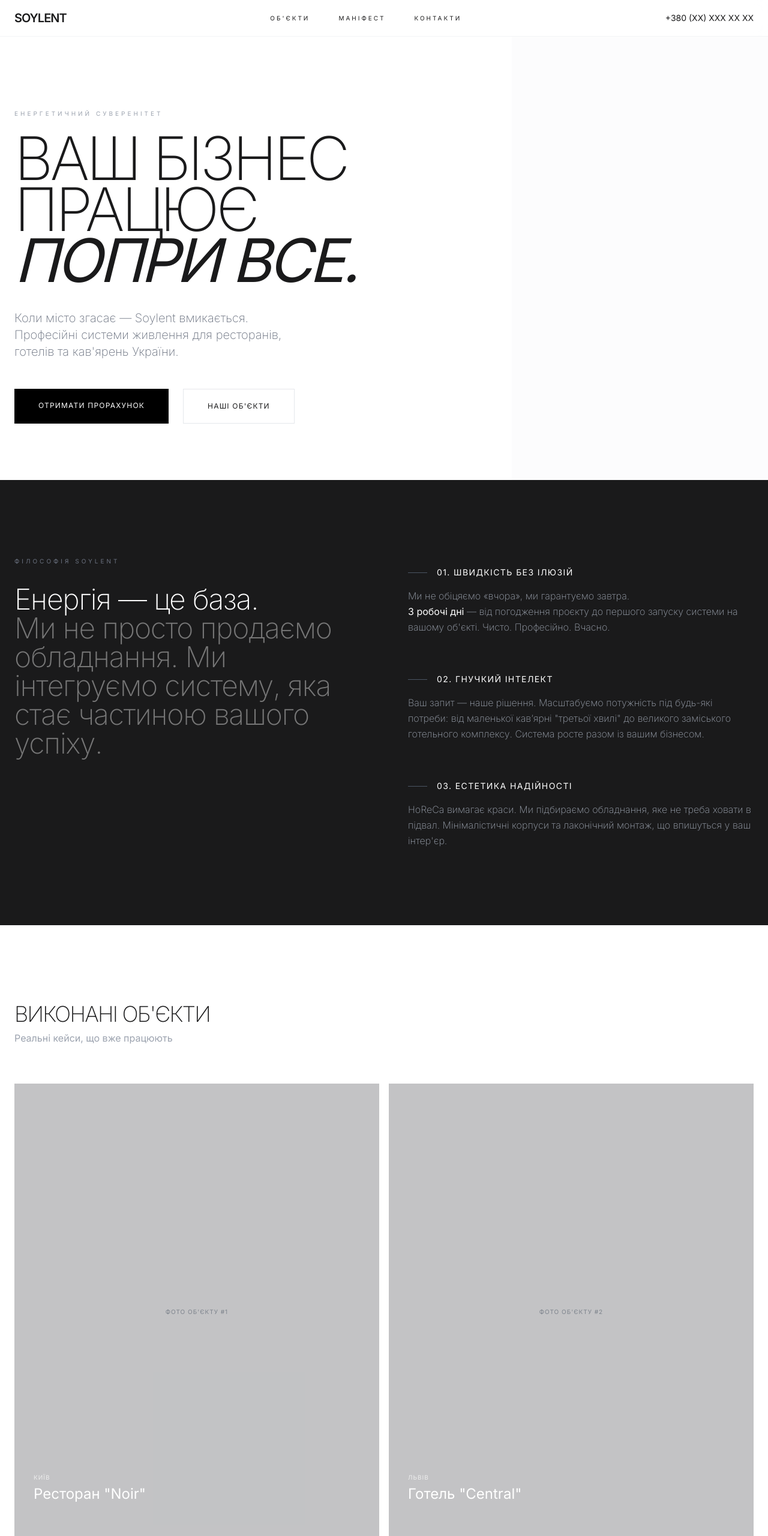
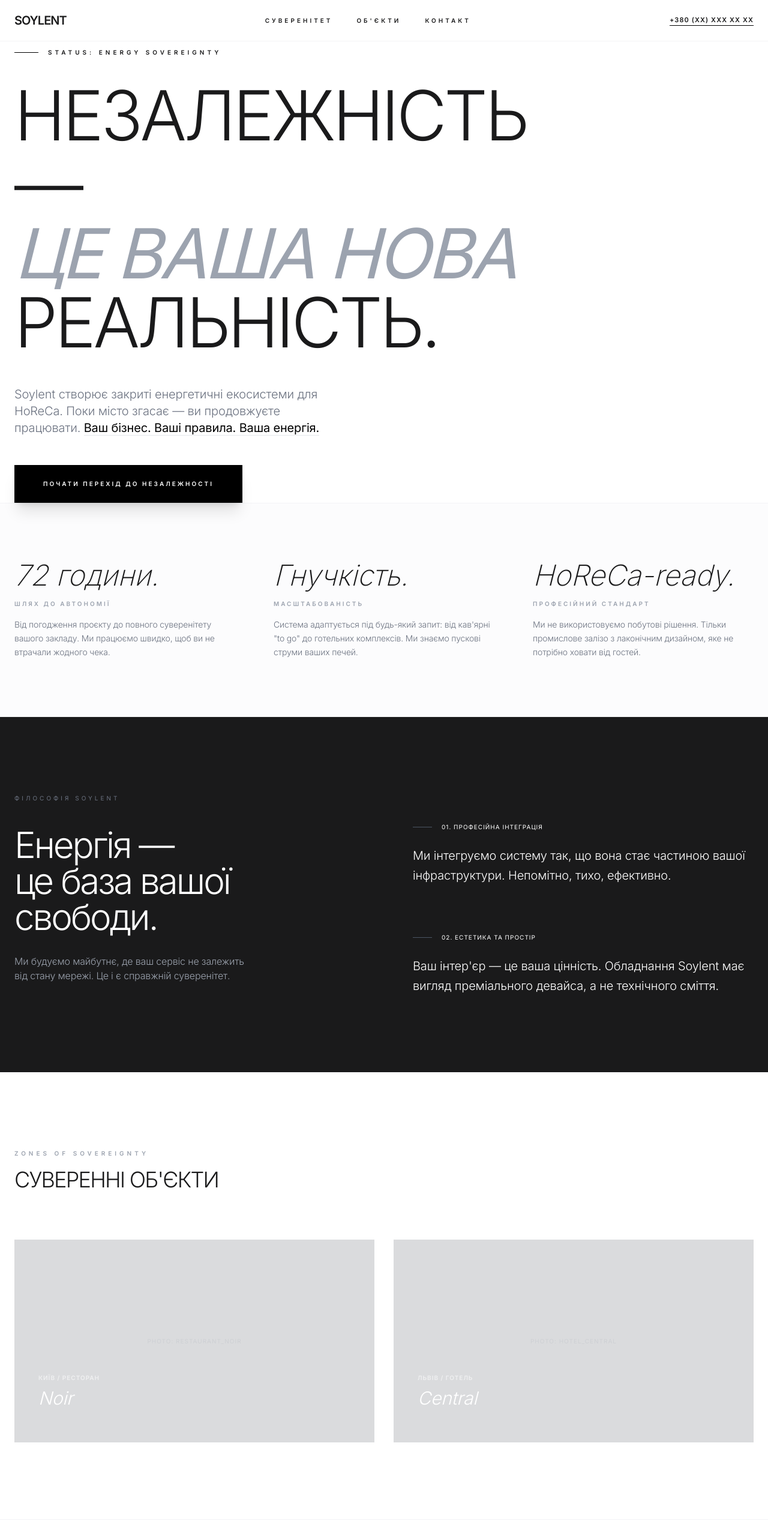
Before and after one commit to shylovak-spec/soylent_web, a plain HTML site: page index.html in a window 1280 px wide. Shown: the top 2560 px of the page at 60% size. Drawn offline with nearby package versions, Linux system fonts and the light colour scheme.

Commit message:
Update index.html

```diff
--- a/index.html
+++ b/index.html
@@ -3,87 +3,107 @@
 <head>
     <meta charset="UTF-8">
     <meta name="viewport" content="width=device-width, initial-scale=1.0">
-    <title>Soylent | Автономна енергія для HoReCa</title>
+    <title>Soylent | Енергетичний Суверенітет для HoReCa</title>
     <script src="https://cdn.tailwindcss.com"></script>
-    <link href="https://fonts.googleapis.com/css2?family=Inter:wght@200;400;600&display=swap" rel="stylesheet">
+    <link href="https://fonts.googleapis.com/css2?family=Inter:wght@200;300;400;600&display=swap" rel="stylesheet">
     <style>
-        body { font-family: 'Inter', sans-serif; background-color: #ffffff; color: #1a1a1b; }
-        .mask-image { mask-image: linear-gradient(to bottom, black 80%, transparent 100%); }
+        body { font-family: 'Inter', sans-serif; background-color: #ffffff; color: #1a1a1b; letter-spacing: -0.01em; }
+        .hero-title { line-height: 0.85; letter-spacing: -0.04em; }
+        .text-glow:hover { text-shadow: 0 0 15px rgba(0,0,0,0.1); transition: all 0.3s ease; }
     </style>
 </head>
 <body class="selection:bg-black selection:text-white">
 
-    <nav class="fixed w-full z-50 bg-white/80 backdrop-blur-md border-b border-gray-100">
-        <div class="max-w-7xl mx-auto px-6 py-4 flex justify-between items-center">
+    <nav class="fixed w-full z-50 bg-white/90 backdrop-blur-sm border-b border-gray-100">
+        <div class="max-w-7xl mx-auto px-6 py-5 flex justify-between items-center">
             <div class="text-xl font-bold tracking-tighter uppercase">Soylent</div>
-            <div class="hidden md:flex space-x-12 text-[10px] uppercase tracking-[0.3em] font-medium">
-                <a href="#projects" class="hover:text-gray-400 transition">Об'єкти</a>
-                <a href="#philosophy" class="hover:text-gray-400 transition">Маніфест</a>
-                <a href="#contact" class="hover:text-gray-400 transition">Контакти</a>
+            <div class="hidden md:flex space-x-10 text-[10px] uppercase tracking-[0.4em] font-semibold">
+                <a href="#sovereignty" class="hover:opacity-50 transition">Суверенітет</a>
+                <a href="#projects" class="hover:opacity-50 transition">Об'єкти</a>
+                <a href="#contact" class="hover:opacity-50 transition">Контакт</a>
             </div>
-            <a href="tel:+380XXXXXXXXX" class="text-sm font-medium">+380 (XX) XXX XX XX</a>
+            <a href="tel:+380XXXXXXXXX" class="text-[11px] font-bold tracking-widest border-b border-black">+380 (XX) XXX XX XX</a>
         </div>
     </nav>
 
     <section class="relative min-h-screen flex items-center pt-20 px-6 max-w-7xl mx-auto">
-        <div class="z-10 w-full lg:w-2/3">
-            <span class="inline-block mb-6 text-[10px] uppercase tracking-[0.4em] text-gray-400">Енергетичний суверенітет</span>
-            <h1 class="text-5xl md:text-[100px] font-light leading-[0.85] tracking-tighter mb-10">
-                ВАШ БІЗНЕС ПРАЦЮЄ <br>
-                <span class="italic font-normal">ПОПРИ ВСЕ.</span>
+        <div class="z-10 w-full lg:w-3/4">
+            <div class="flex items-center gap-4 mb-10">
+                <span class="w-10 h-px bg-black"></span>
+                <span class="text-[10px] uppercase tracking-[0.5em] font-bold">Status: Energy Sovereignty</span>
+            </div>
+
+            <h1 class="hero-title text-5xl md:text-[115px] font-light mb-12">
+                НЕЗАЛЕЖНІСТЬ — <br>
+                <span class="italic font-normal text-gray-400 leading-none">ЦЕ ВАША НОВА</span> <br>
+                РЕАЛЬНІСТЬ.
             </h1>
-            <p class="text-lg md:text-xl text-gray-500 max-w-md mb-12 font-light leading-relaxed">
-                Коли місто згасає — Soylent вмикається. Професійні системи живлення для ресторанів, готелів та кав'ярень України.
+
+            <p class="text-lg md:text-xl text-gray-500 max-w-lg mb-12 font-light leading-relaxed">
+                Soylent створює закриті енергетичні екосистеми для HoReCa. Поки місто згасає — ви продовжуєте працювати.
+                <span class="text-black font-medium border-b border-gray-200">Ваш бізнес. Ваші правила. Ваша енергія.</span>
             </p>
-            <div class="flex flex-wrap gap-6">
-                <a href="#contact" class="bg-black text-white px-10 py-5 text-xs uppercase tracking-widest hover:bg-gray-800 transition">
-                    Отримати прорахунок
-                </a>
-                <a href="#projects" class="border border-gray-200 px-10 py-5 text-xs uppercase tracking-widest hover:bg-black hover:text-white transition">
-                    Наші об'єкти
+
+            <div class="flex flex-wrap gap-8">
+                <a href="#contact" class="bg-black text-white px-12 py-6 text-[10px] uppercase tracking-[0.3em] font-bold hover:bg-gray-800 transition shadow-xl">
+                    Почати перехід до незалежності
                 </a>
             </div>
         </div>
-        <div class="absolute right-0 top-0 w-1/3 h-full bg-gray-50 -z-10 hidden lg:block opacity-50"></div>
     </section>
 
-    <section id="philosophy" class="py-32 bg-[#1a1a1b] text-white px-6">
+    <section id="sovereignty" class="py-24 border-y border-gray-100 px-6 bg-gray-50/50">
+        <div class="max-w-7xl mx-auto grid md:grid-cols-3 gap-16">
+            <div class="space-y-4">
+                <h3 class="text-5xl font-extralight italic">72 години.</h3>
+                <p class="text-[10px] uppercase tracking-[0.3em] text-gray-400 font-bold">Шлях до автономії</p>
+                <p class="text-sm leading-relaxed text-gray-500 font-light">
+                    Від погодження проєкту до повного суверенітету вашого закладу. Ми працюємо швидко, щоб ви не втрачали жодного чека.
+                </p>
+            </div>
+            <div class="space-y-4">
+                <h3 class="text-5xl font-extralight italic">Гнучкість.</h3>
+                <p class="text-[10px] uppercase tracking-[0.3em] text-gray-400 font-bold">Масштабованість</p>
+                <p class="text-sm leading-relaxed text-gray-500 font-light">
+                    Система адаптується під будь-який запит: від кав'ярні "to go" до готельних комплексів. Ми знаємо пускові струми ваших печей.
+                </p>
+            </div>
+            <div class="space-y-4">
+                <h3 class="text-5xl font-extralight italic">HoReCa-ready.</h3>
+                <p class="text-[10px] uppercase tracking-[0.3em] text-gray-400 font-bold">Професійний стандарт</p>
+                <p class="text-sm leading-relaxed text-gray-500 font-light">
+                    Ми не використовуємо побутові рішення. Тільки промислове залізо з лаконічним дизайном, яке не потрібно ховати від гостей.
+                </p>
+            </div>
+        </div>
+    </section>
+
+    <section class="py-32 bg-[#1a1a1b] text-white px-6">
         <div class="max-w-7xl mx-auto">
-        <div class="grid md:grid-cols-2 gap-20 items-start">
+            <div class="grid md:grid-cols-2 gap-24 items-start">
                 <div>
-                <span class="text-[10px] uppercase tracking-[0.4em] text-gray-500 mb-8 block">Філософія Soylent</span>
-                <h2 class="text-3xl md:text-5xl font-light leading-tight tracking-tight">
-                    Енергія — це база. <br>
-                    <span class="opacity-40">Ми не просто продаємо обладнання. Ми інтегруємо систему, яка стає частиною вашого успіху.</span>
+                    <span class="text-[10px] uppercase tracking-[0.4em] text-gray-500 mb-10 block">Філософія Soylent</span>
+                    <h2 class="text-4xl md:text-6xl font-light leading-tight tracking-tighter">
+                        Енергія — <br>це база вашої <br>свободи.
                     </h2>
+                    <p class="mt-8 text-gray-400 font-light max-w-sm">Ми будуємо майбутнє, де ваш сервіс не залежить від стану мережі. Це і є справжній суверенітет.</p>
                 </div>
 
-            <div class="space-y-16 mt-4">
-                <div>
-                    <h3 class="text-sm uppercase tracking-widest mb-4 flex items-center">
-                        <span class="w-8 h-px bg-gray-600 mr-4"></span> 01. Швидкість без ілюзій
+                <div class="space-y-20 mt-12">
+                    <div class="group">
+                        <h3 class="text-[10px] uppercase tracking-widest mb-6 flex items-center group-hover:text-gray-400 transition">
+                            <span class="w-8 h-px bg-gray-600 mr-4"></span> 01. Професійна інтеграція
                         </h3>
-                    <p class="text-gray-400 font-light leading-relaxed">
-                        Ми не обіцяємо «вчора», ми гарантуємо завтра. <br>
-                        <strong class="text-white font-medium">3 робочі дні</strong> — від погодження проєкту до першого запуску системи на вашому об'єкті. Чисто. Професійно. Вчасно.
+                        <p class="text-xl font-light leading-relaxed">
+                            Ми інтегруємо систему так, що вона стає частиною вашої інфраструктури. Непомітно, тихо, ефективно.
                         </p>
                     </div>
-
-                <div>
-                    <h3 class="text-sm uppercase tracking-widest mb-4 flex items-center">
-                        <span class="w-8 h-px bg-gray-600 mr-4"></span> 02. Гнучкий інтелект
+                    <div class="group">
+                        <h3 class="text-[10px] uppercase tracking-widest mb-6 flex items-center group-hover:text-gray-400 transition">
+                            <span class="w-8 h-px bg-gray-600 mr-4"></span> 02. Естетика та простір
                         </h3>
-                    <p class="text-gray-400 font-light leading-relaxed">
-                        Ваш запит — наше рішення. Масштабуємо потужність під будь-які потреби: від маленької кав’ярні "третьої хвилі" до великого заміського готельного комплексу. Система росте разом із вашим бізнесом.
-                    </p>
-                </div>
-
-                <div>
-                    <h3 class="text-sm uppercase tracking-widest mb-4 flex items-center">
-                        <span class="w-8 h-px bg-gray-600 mr-4"></span> 03. Естетика надійності
-                    </h3>
-                    <p class="text-gray-400 font-light leading-relaxed">
-                        HoReCa вимагає краси. Ми підбираємо обладнання, яке не треба ховати в підвал. Мінімалістичні корпуси та лаконічний монтаж, що впишуться у ваш інтер'єр.
+                        <p class="text-xl font-light leading-relaxed">
+                            Ваш інтер'єр — це ваша цінність. Обладнання Soylent має вигляд преміального девайса, а не технічного сміття.
                         </p>
                     </div>
                 </div>
@@ -92,60 +112,67 @@
     </section>
 
     <section id="projects" class="py-32 px-6 max-w-7xl mx-auto">
-        <div class="flex justify-between items-end mb-16">
-            <div>
-                <h2 class="text-4xl font-light tracking-tighter uppercase">Виконані об'єкти</h2>
-                <p class="text-gray-400 mt-2">Реальні кейси, що вже працюють</p>
+        <div class="mb-20">
+            <h2 class="text-[10px] uppercase tracking-[0.5em] text-gray-400 mb-4 font-bold">Zones of Sovereignty</h2>
+            <h3 class="text-4xl font-light tracking-tighter uppercase">Суверенні об'єкти</h3>
+        </div>
+
+        <div class="grid md:grid-cols-2 gap-8">
+            <div class="group relative aspect-video bg-gray-100 overflow-hidden cursor-crosshair">
+                <div class="absolute inset-0 bg-black/10 group-hover:bg-black/40 transition-all duration-700"></div>
+                <div class="absolute inset-0 flex items-center justify-center text-[10px] uppercase tracking-widest text-gray-400 opacity-20">Photo: Restaurant_Noir</div>
+                <div class="absolute bottom-10 left-10 text-white translate-y-4 group-hover:translate-y-0 transition-all duration-500">
+                    <p class="text-[10px] uppercase tracking-widest opacity-60 mb-2 font-bold">Київ / Ресторан</p>
+                    <h4 class="text-3xl font-light italic">Noir</h4>
+                    <p class="mt-4 text-xs font-light opacity-0 group-hover:opacity-100 transition-opacity">Повна автономність залу та кухні. 20 кВт.</p>
                 </div>
             </div>
-
-        <div class="grid md:grid-cols-2 gap-4">
-            <div class="group overflow-hidden bg-gray-100 aspect-[4/5] relative">
-                <div class="absolute inset-0 bg-black/20 group-hover:bg-black/40 transition-all"></div>
-                <div class="flex items-center justify-center h-full text-gray-400 uppercase text-[10px] tracking-widest">Фото об'єкту #1</div>
-                <div class="absolute bottom-8 left-8 text-white">
-                    <p class="text-[10px] uppercase tracking-widest opacity-70">Київ</p>
-                    <h3 class="text-2xl mt-1">Ресторан "Noir"</h3>
-                    <p class="text-sm font-light opacity-0 group-hover:opacity-100 transition-opacity duration-500 mt-2">Резерв кухні 20 кВт / 10 годин</p>
-                </div>
-            </div>
-            <div class="group overflow-hidden bg-gray-100 aspect-[4/5] relative">
-                <div class="absolute inset-0 bg-black/20 group-hover:bg-black/40 transition-all"></div>
-                <div class="flex items-center justify-center h-full text-gray-400 uppercase text-[10px] tracking-widest">Фото об'єкту #2</div>
-                <div class="absolute bottom-8 left-8 text-white">
-                    <p class="text-[10px] uppercase tracking-widest opacity-70">Львів</p>
-                    <h3 class="text-2xl mt-1">Готель "Central"</h3>
-                    <p class="text-sm font-light opacity-0 group-hover:opacity-100 transition-opacity duration-500 mt-2">Повна автономність ліфтів та кас</p>
+            <div class="group relative aspect-video bg-gray-100 overflow-hidden cursor-crosshair">
+                <div class="absolute inset-0 bg-black/10 group-hover:bg-black/40 transition-all duration-700"></div>
+                <div class="absolute inset-0 flex items-center justify-center text-[10px] uppercase tracking-widest text-gray-400 opacity-20">Photo: Hotel_Central</div>
+                <div class="absolute bottom-10 left-10 text-white translate-y-4 group-hover:translate-y-0 transition-all duration-500">
+                    <p class="text-[10px] uppercase tracking-widest opacity-60 mb-2 font-bold">Львів / Готель</p>
+                    <h4 class="text-3xl font-light italic">Central</h4>
+                    <p class="mt-4 text-xs font-light opacity-0 group-hover:opacity-100 transition-opacity">Енергохаб: ліфти, каси та критичне освітлення.</p>
                 </div>
             </div>
         </div>
     </section>
 
-    <section id="contact" class="py-32 px-6 bg-gray-50">
-        <div class="max-w-3xl mx-auto text-center">
-            <h2 class="text-4xl font-light tracking-tighter uppercase mb-6">Залишайтесь у грі</h2>
-            <p class="text-gray-500 mb-12 font-light">Залиште контакти для аудиту вашого об'єкту або зателефонуйте нам прямо зараз.</p>
+    <section id="contact" class="py-32 px-6 bg-white border-t border-gray-100">
+        <div class="max-w-2xl mx-auto">
+            <div class="text-center mb-16">
+                <h2 class="text-4xl font-light tracking-tighter uppercase mb-6 italic">Стати незалежним</h2>
+                <p class="text-gray-400 font-light text-sm tracking-wide">Залиште ваші дані. Ми проведемо енергоаудит та підготуємо рішення за 24 години.</p>
+            </div>
 
-            <form action="https://formspree.io/f/xqeebeyg" method="POST" class="space-y-6 text-left">
-                <div class="grid md:grid-cols-2 gap-6">
-                    <input type="text" name="name" placeholder="ВАШЕ ІМ'Я" class="w-full bg-transparent border-b border-gray-300 py-4 focus:outline-none focus:border-black transition text-sm uppercase tracking-widest" required>
-                    <input type="tel" name="phone" placeholder="НОМЕР ТЕЛЕФОНУ" class="w-full bg-transparent border-b border-gray-300 py-4 focus:outline-none focus:border-black transition text-sm uppercase tracking-widest" required>
+            <form action="https://formspree.io/f/xqeebeyg" method="POST" class="space-y-10">
+                <div class="grid md:grid-cols-2 gap-10">
+                    <div class="relative group">
+                        <input type="text" name="name" placeholder="ІМ'Я" class="w-full bg-transparent border-b border-gray-200 py-4 focus:outline-none focus:border-black transition text-[10px] uppercase tracking-widest font-bold" required>
                     </div>
-                <textarea name="message" placeholder="ТИП ЗАКЛАДУ ТА ПОТУЖНІСТЬ (ЯКЩО ВІДОМО)" rows="4" class="w-full bg-transparent border-b border-gray-300 py-4 focus:outline-none focus:border-black transition text-sm uppercase tracking-widest"></textarea>
+                    <div class="relative group">
+                        <input type="tel" name="phone" placeholder="ТЕЛЕФОН" class="w-full bg-transparent border-b border-gray-200 py-4 focus:outline-none focus:border-black transition text-[10px] uppercase tracking-widest font-bold" required>
+                    </div>
+                </div>
+                <div>
+                    <textarea name="message" placeholder="ВАШ ЗАПИТ (ОБ'ЄКТ, ПОТУЖНІСТЬ)" rows="3" class="w-full bg-transparent border-b border-gray-200 py-4 focus:outline-none focus:border-black transition text-[10px] uppercase tracking-widest font-bold"></textarea>
+                </div>
 
-                <div class="pt-10 flex flex-col items-center gap-6">
-                    <button type="submit" class="w-full md:w-auto bg-black text-white px-16 py-5 text-[10px] uppercase tracking-[0.3em] hover:bg-gray-800 transition">
-                        Надіслати запит
+                <div class="flex flex-col items-center pt-10">
+                    <button type="submit" class="w-full bg-black text-white px-12 py-6 text-[11px] uppercase tracking-[0.4em] font-bold hover:bg-gray-800 transition shadow-2xl mb-8">
+                        Отримати план переходу
                     </button>
-                    <p class="text-gray-400 text-xs">АБО</p>
-                    <a href="tel:+380XXXXXXXXX" class="text-lg font-medium border-b border-black">+380 (XX) XXX XX XX</a>
+                    <p class="text-[10px] text-gray-400 uppercase tracking-widest mb-4 italic">або зв'яжіться з нами безпосередньо</p>
+                    <a href="tel:+380XXXXXXXXX" class="text-2xl font-light hover:opacity-50 transition">+380 (XX) XXX XX XX</a>
                 </div>
             </form>
         </div>
     </section>
 
-    <footer class="py-12 border-t border-gray-100 text-center">
-        <p class="text-[10px] text-gray-400 uppercase tracking-[0.5em]">© 2024 Soylent Energy. Всі права захищені.</p>
+    <footer class="py-12 border-t border-gray-50 bg-gray-50/30 text-center">
+        <div class="text-2xl font-bold tracking-tighter uppercase mb-4 opacity-20">Soylent</div>
+        <p class="text-[9px] text-gray-400 uppercase tracking-[0.6em]">© 2026 Soylent Energy Systems. Ukraine. Independence is power.</p>
     </footer>
 
 </body>
```
Lines whose indentation alone changed are shown as unchanged.
